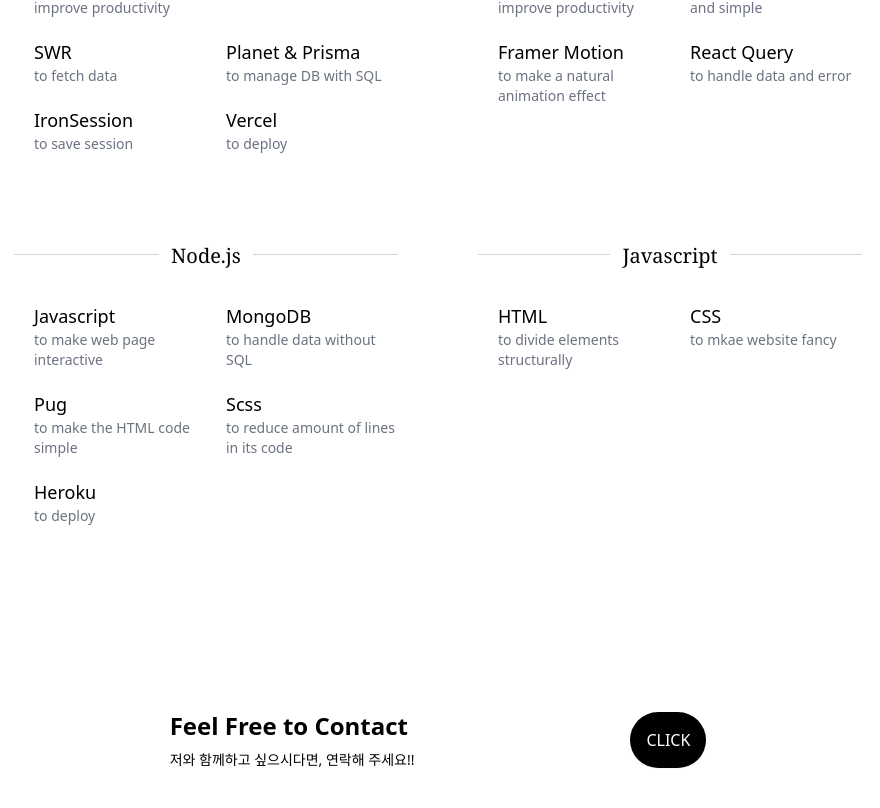
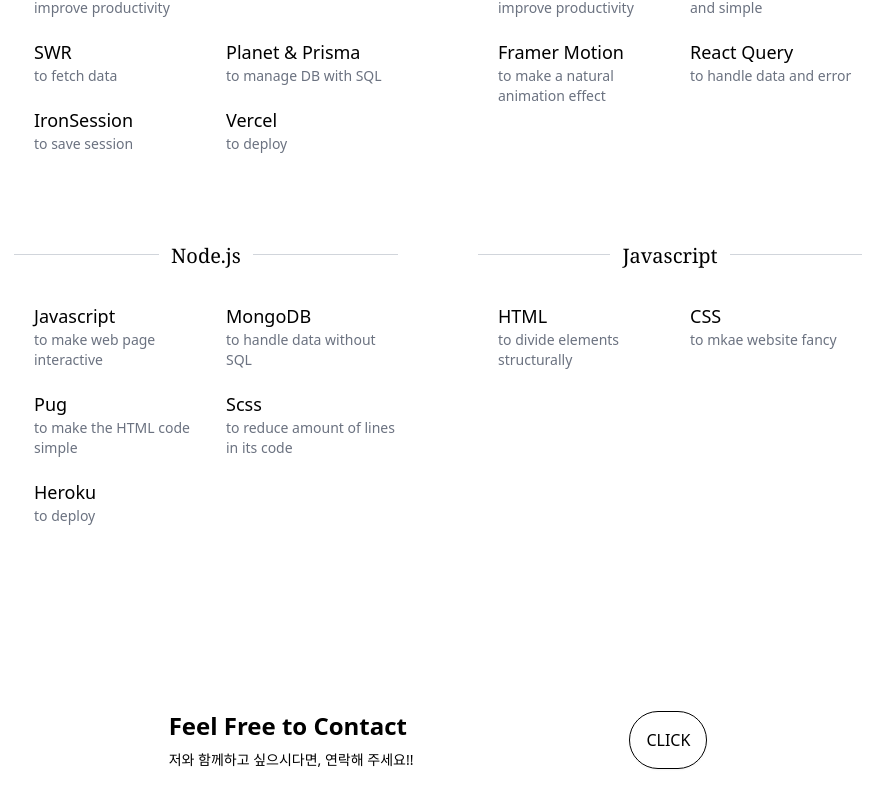
Before and after one commit to GEON1999/Profile, a Next.js app: page /stack in a window 1280 px wide. Shown: the part 466-1274 px from the top of the page, without its empty margins (202-1082 px from the left). Built offline with nearby package versions, Linux system fonts and the light colour scheme.

Commit message:
develope contact btn

```diff
--- a/components/contact.tsx
+++ b/components/contact.tsx
@@ -13,7 +13,7 @@
           </p>
         </div>
       </div>
-      <div className="md:p-4 px-3 py-2 rounded-full bg-black text-white font-thin shadow-sm">
+      <div className="md:p-4 px-2 py-1 rounded-full font-thin shadow-sm border-black border">
         CLICK
       </div>
     </div>
```
